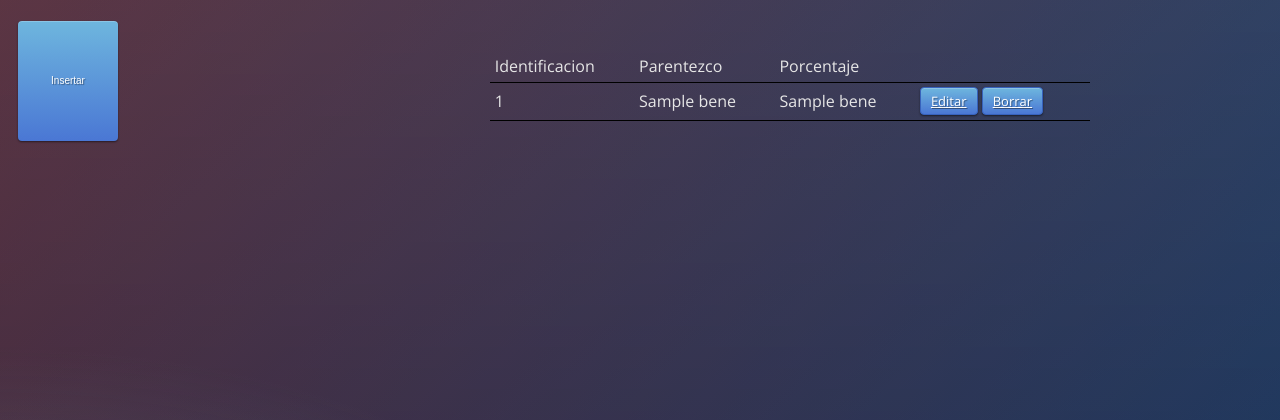
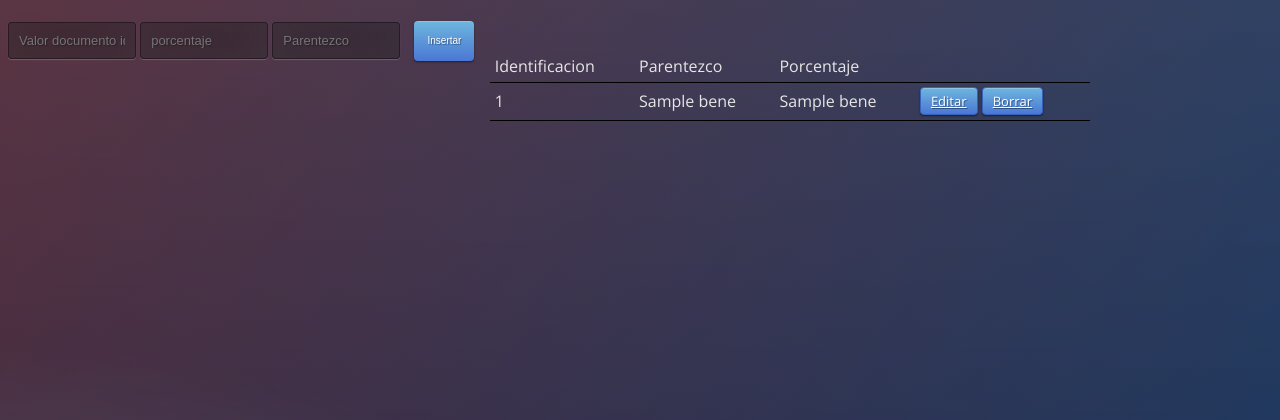
Before and after one commit to cabadilla/Bases-de-datos, a Python web app: template Web/templates/beneficiario.html in a window 1280 px wide; the page is wider, and only the part inside the window is pictured. Shown: the top 420 px of that part. Run offline with Jinja, Linux system fonts and the light colour scheme; the template is opened without the code that fills it: most values are stand-ins (such as "Sample title", 1, 10 or a date in 2020).

Commit message:
nuevos_cambios

```diff
--- a/Web/static/css/estilos.css
+++ b/Web/static/css/estilos.css
@@ -85,8 +85,8 @@ body {
 .bene button{
 	font-size:10px;
     border:50px;
-    width:100px;
-	height:120px;
+    width:60px;
+	height:40px;
 }
 .login {
 	position: absolute;
@@ -118,6 +118,9 @@ input {
 }
 input:focus { box-shadow: inset 0 -5px 45px rgba(100,100,100,0.4), 0 1px 1px rgba(255,255,255,0.2); }
 
+.insertarBene input{
+	width: 10%;
+}
 
 table {
 	width: 60%;
--- a/Web/templates/beneficiario.html
+++ b/Web/templates/beneficiario.html
@@ -11,10 +11,15 @@
 
 {%endwith%}
 <div class="bene">
+    <div class="insertarBene">
+        <form action="/insertarBene" method="POST">
+            <input type="text" name="valorDoc" placeholder="Valor documento identidad" required="required" />
+            <input type="text" name="porcentaje" placeholder="porcentaje" required="required" />
+            <input type="text" name="parentezco" placeholder="Parentezco" required="required" />
+            <button class="btn btn-primary">Insertar</button>
+        </form>
 
-    <form action="/insertarBene">
-        <button class="btn btn-primary">Insertar</button>
-    </form>
+    </div>
 
 
     <div class="tablaBene">
```
Also changed, not shown: Web/server.py (+8 -5 lines).
